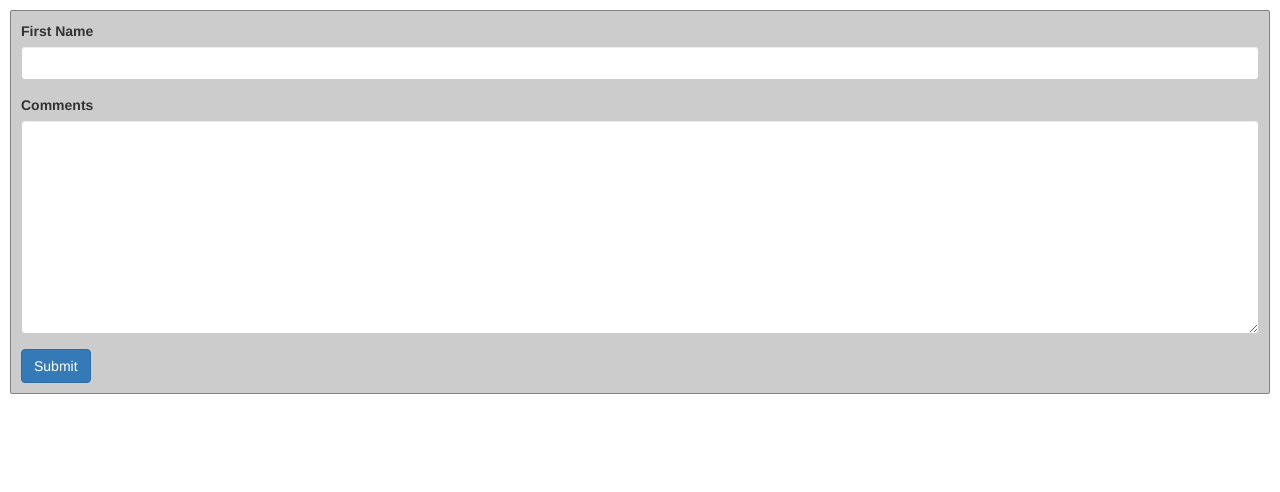
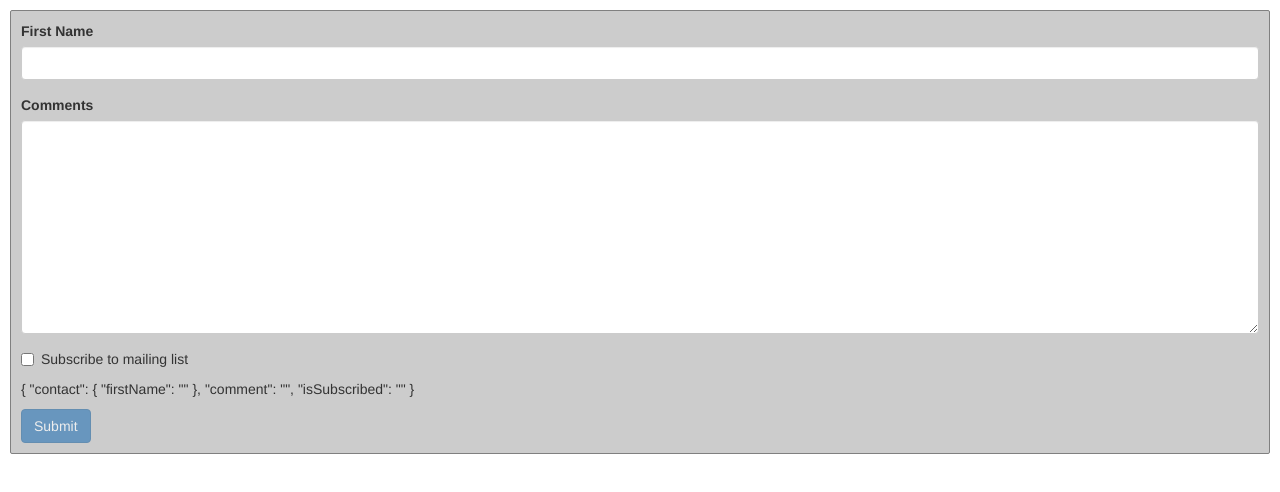
Before and after one commit to wintersocram/angular-training, an Angular app in the folder courses/: page / in a window 1280 px wide. Shown: the top 492 px of the page. Built offline with nearby package versions, Linux system fonts and the light colour scheme.

Commit message:
courses: add checkbox

```diff
--- a/courses/src/app/contact-form/contact-form.component.html
+++ b/courses/src/app/contact-form/contact-form.component.html
@@ -40,7 +40,20 @@
             id="comment"
             cols="30" rows="10"
         ></textarea>
-        <div class="alert alert-danger" *ngIf="comment.touched && comment.invalid">Comment is required</div>
+        <div class="alert alert-danger" *ngIf="comment.touched && comment.invalid">
+            Comment is required
+        </div>
     </div>
-    <button class="btn btn-primary" type="submit">Submit</button>
+    <div class="checkbox">
+        <label>
+            <input ngModel name="isSubscribed" type="checkbox">
+            Subscribe to mailing list
+        </label>
+    </div>
+
+    <!-- only for test -->
+    <p>{{ f.value | json }}</p>
+    <button class="btn btn-primary" [disabled]="!f.valid" type="submit">
+        Submit
+    </button>
 </form>
```
